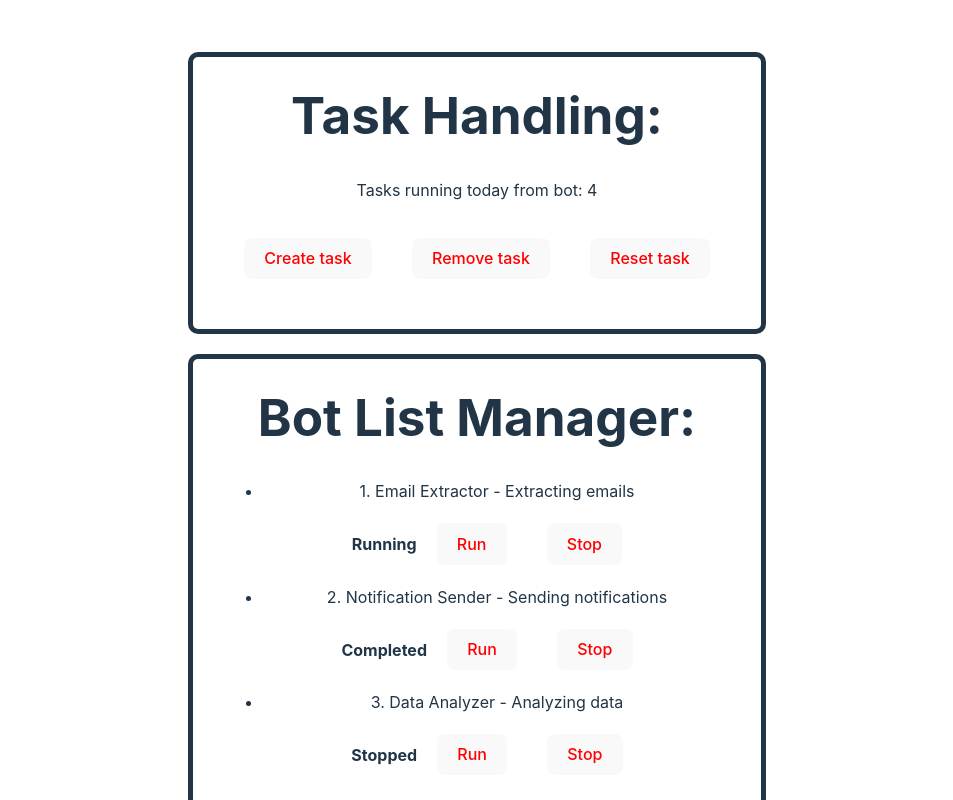
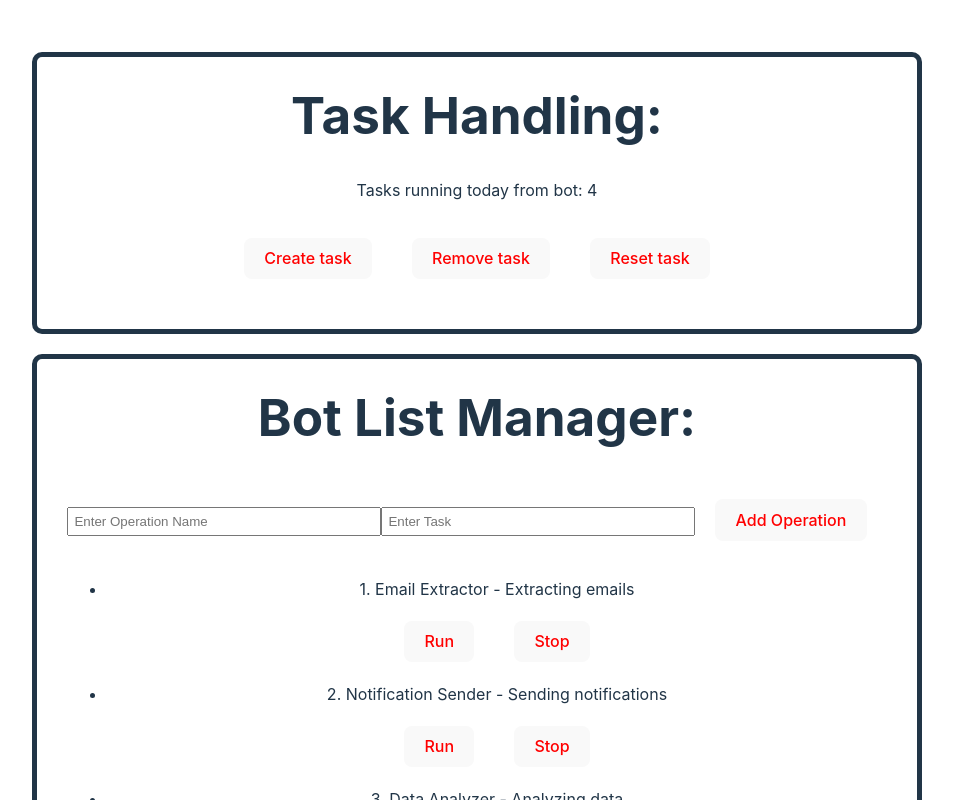
Before and after one commit to denichinv/job-board-react-js, a React (Vite) app in the folder my-project/: page / in a window 1280 px wide. Shown: the top 800 px of the page, without its empty margins (163-1116 px from the left). Built offline with nearby package versions, Linux system fonts and the light colour scheme.

Commit message:
form added to allow users to add new bots to the list

```diff
--- a/my-project/src/BotListManager.jsx
+++ b/my-project/src/BotListManager.jsx
@@ -5,44 +5,116 @@ const BotListManager = () => {
     {
       id: 1,
       name: "Email Extractor",
-      status: "Running",
+      status: "",
       task: "Extracting emails",
     },
     {
       id: 2,
       name: "Notification Sender",
-      status: "Completed",
+      status: "",
       task: "Sending notifications",
     },
-    { id: 3, name: "Data Analyzer", status: "Stopped", task: "Analyzing data" },
+    {
+      id: 3,
+      name: "Data Analyzer",
+      status: "",
+      task: "Analyzing data"
+    },
   ]);
+
+  const [newBot, setNewBot] = useState({
+    name: "",
+    task: ""
+  });
+
+  const handleChange = (e) => {
+    const { name, value } = e.target;
+    setNewBot(prevState => ({
+      ...prevState,
+      [name]: value
+    }));
+  };
+
+  const add = () => {
+    if(newBot.name.trim() && newBot.task.trim()){
+      const newObject = {
+        id: bots.length > 0 ? Math.max(...bots.map(b => b.id)) + 1 : 1,
+        name: newBot.name,
+        task: newBot.task,
+        status: "Stopped"
+      };
+
+      setBots(currentBots => [...currentBots, newObject]);
+
+      // Reset the form after adding
+      setNewBot({
+        name: "",
+        task: ""
+      });
+    }
+  };
 
   const runJob = (id) => {
     setBots((currentBots) =>
       currentBots.map((bot) =>
-        bot.id === id ? { ...bot, status: "Running...",  name:"" } : bot
+        bot.id === id ? { ...bot, status: "Running..." } : bot
       )
     );
   };
 
   const stopJob = (id) => {
     setBots((currentBots) =>
-        currentBots.map((bot) =>
-    bot.id === id ? {...bot, status:"Operation Canceled", name:""} : bot))
-  }
+      currentBots.map((bot) =>
+        bot.id === id ? {...bot, status:"Operation Canceled"} : bot
+      )
+    );
+  };
 
   return (
     <div className="container">
       <h1>Bot List Manager:</h1>
+
+      <div>
+        <input
+          type="text"
+          name="name"
+          value={newBot.name}
+          onChange={handleChange}
+          placeholder="Enter Operation Name"
+        />
+        <input
+          type="text"
+          name="task"
+          value={newBot.task}
+          onChange={handleChange}
+          placeholder="Enter Task"
+        />
+        <button
+          style={{color:"red"}}
+          onClick={add}
+        >
+          Add Operation
+        </button>
+      </div>
+
       <ul>
         {bots.map(({ id, name, status, task }) => (
           <li key={id}>
             <span>
               {id}. {name} - {task} <br /> <b>{status}</b>
             </span>
-            <button style={{color:"red"}} onClick={() => runJob(id)}>Run</button>
-            <button style={{color:"red"}} onClick={() => stopJob(id)}>Stop</button>
-
+            <button
+              style={{color:"red"}}
+              onClick={() => runJob(id)}
+            >
+              Run
+            </button>
+            <button
+              style={{color:"red"}}
+              onClick={() => stopJob(id)}
+            >
+              Stop
+            </button>
           </li>
         ))}
       </ul>
```
